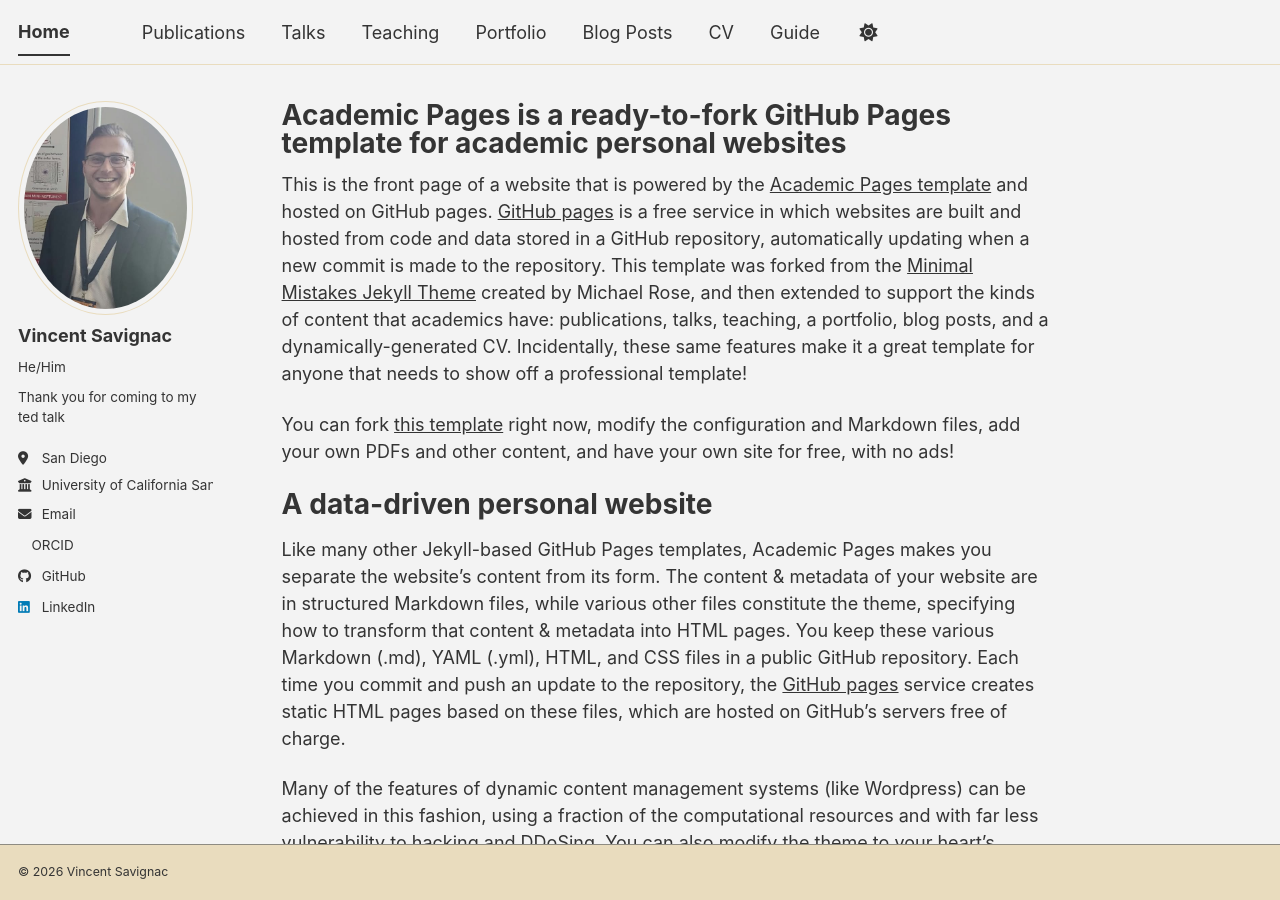
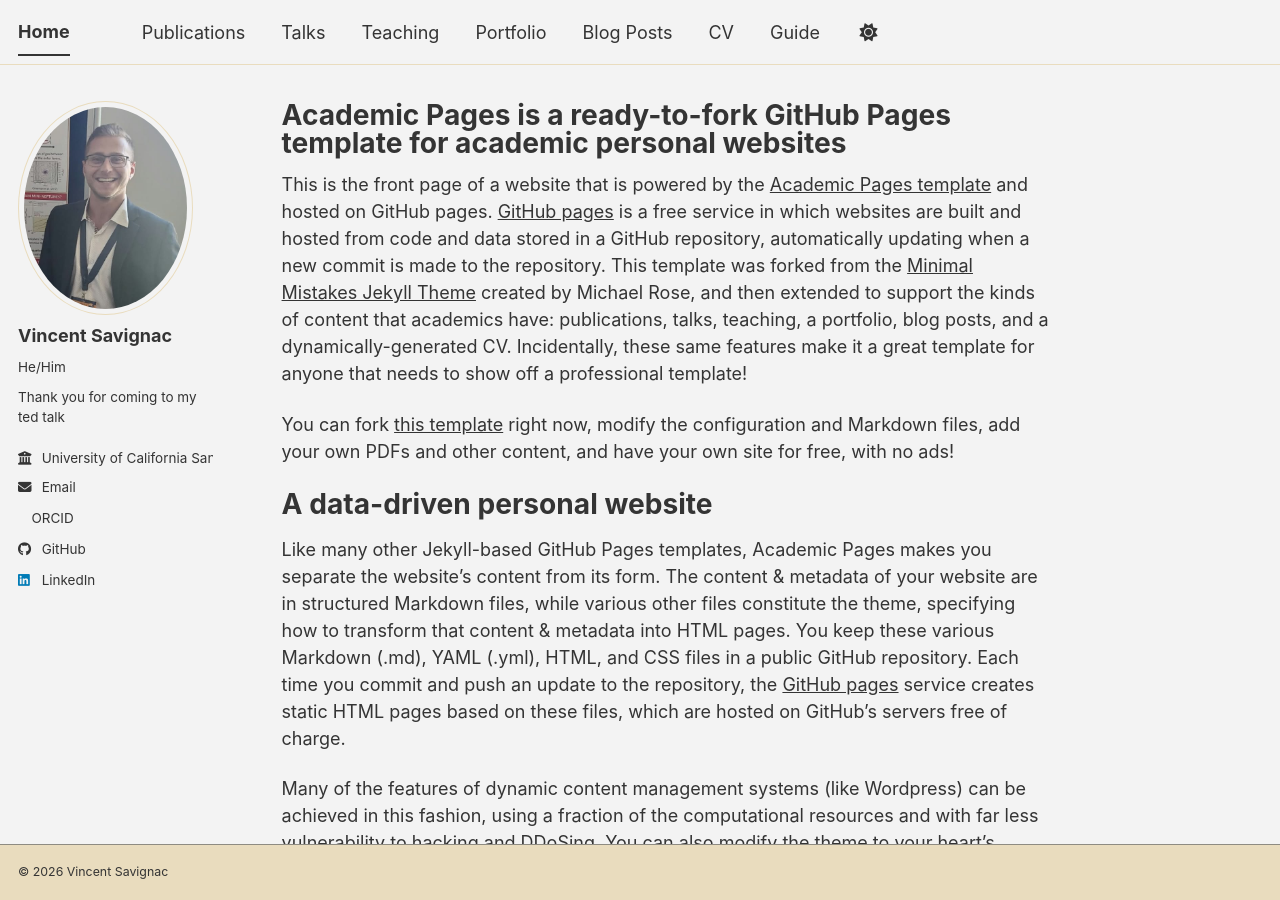
Before and after one commit to vincentsavignac/vincentsavignac.github.io, a Jekyll site: the page built from _pages/about.md, in a window 1280 px wide and 900 px high. Built offline with Jekyll 4.4.1, drawn with Linux system fonts in a browser that asks for light colours; a script bundle is joined from its source files by our own code; a style sheet for code colours, icons or effects is not loaded.

Commit message:
Remove location from _config.yml
Removed location entry from the configuration.

```diff
--- a/_config.yml
+++ b/_config.yml
@@ -27,7 +27,6 @@ author:
   name             : "Vincent Savignac"
   pronouns         : "He/Him"
   bio              : "Thank you for coming to my ted talk"
-  location         : "San Diego"
   employer         : "University of California San Diego"
   uri              : # URL
   email            : "vsavignac@ucsd.edu"
```
